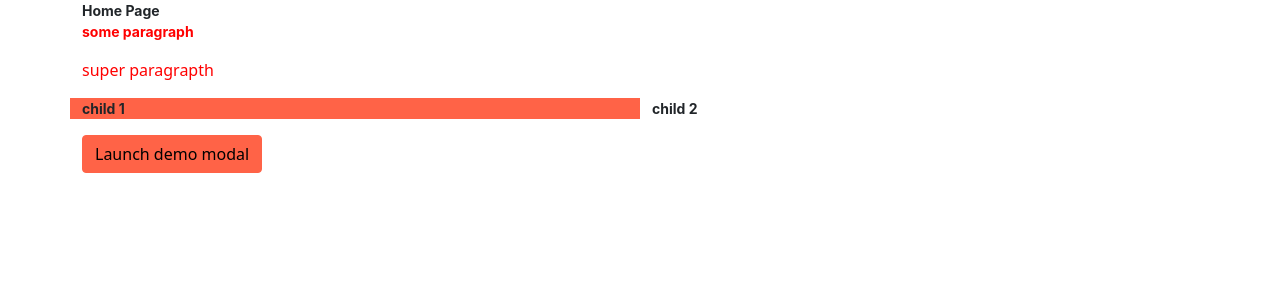
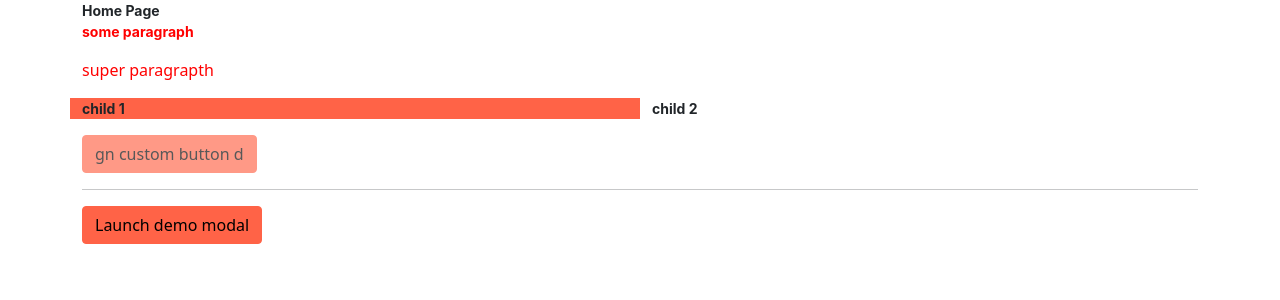
Before and after one commit to gnopor/evoSoftInventory, a Next.js app: page /home in a window 1280 px wide. Shown: the top 300 px of the page. Built offline with nearby package versions, Linux system fonts and the light colour scheme; no server answers.

Commit message:
add the button component

```diff
--- /dev/null
+++ b/src/components/Button.tsx
@@ -0,0 +1,75 @@
+import React from "react";
+
+import CircularProgress from "./CircularProgress";
+
+interface IProps extends React.ComponentProps<"button"> {
+    block?: boolean;
+    primary?: boolean;
+    secondary?: boolean;
+    size?: "small" | "medium" | "large";
+    prepend?: string | React.ReactNode;
+    append?: string | React.ReactNode;
+    loading?: boolean;
+    loadingOptions?: { color?: string; size?: string; border?: string };
+}
+
+export default function Button({
+    children,
+    block,
+    primary,
+    secondary,
+    size,
+    prepend,
+    append,
+    loading,
+    loadingOptions,
+    disabled,
+    style,
+    ...rest
+}: IProps) {
+    const getClasses = () => {
+        const btnBlock = block ? " btn-block" : "";
+        const btnSize = size ? ` btn-${size}` : "";
+        const btnPrimary = primary ? " btn-primary" : "";
+        const btnSecondary = secondary ? " btn-secondary" : "";
+        const btnType = btnPrimary || btnSecondary;
+
+        const classes = `btn${btnType}${btnBlock}${btnSize}`;
+        return classes;
+    };
+
+    return (
+        <button
+            className={getClasses()}
+            disabled={disabled || loading}
+            style={{ ...style, display: "flex" }}
+            {...rest}
+        >
+            {prepend && (
+                <>
+                    <span>{prepend}</span>
+                    &nbsp;
+                </>
+            )}
+
+            <div style={{ display: "flex" }}>
+                {loading && (
+                    <>
+                        <span>
+                            <CircularProgress {...loadingOptions} />
+                        </span>
+                        &nbsp;
+                    </>
+                )}
+                {children}
+            </div>
+
+            {append && (
+                <>
+                    &nbsp;
+                    <span>{append}</span>
+                </>
+            )}
+        </button>
+    );
+}
--- a/src/components/CircularProgress.tsx
+++ b/src/components/CircularProgress.tsx
@@ -27,7 +27,7 @@ export default function CircularProgress({ color, size, border }: IProps) {
 }
 
 CircularProgress.defaultProps = {
-    color: "#fff",
+    color: "#ccc",
     size: "1.5em",
     border: "2px",
     zIndex: "9999999999"
--- a/src/pages/home.tsx
+++ b/src/pages/home.tsx
@@ -1,5 +1,6 @@
 import React from "react";
 import css from "styled-jsx/css";
+import Button from "../components/Button";
 
 import Page from "../components/Page";
 
@@ -19,6 +20,20 @@ export default function HomePage() {
                         <article className="col-12 col-md-6 bg-primary">child 1</article>
                         <article className="col-12 col-md-6">child 2</article>
                     </section>
+
+                    {/* custom button */}
+                    <div>
+                        <Button prepend="gn" append={<>d</>} primary disabled block>
+                            custom button
+                        </Button>
+
+                        {/* <Button secondary loading>
+                            ddd
+                        </Button> */}
+                    </div>
+                    {/* custom button */}
+
+                    <hr />
 
                     {/* <!-- Button trigger modal --> */}
                     <button
```
